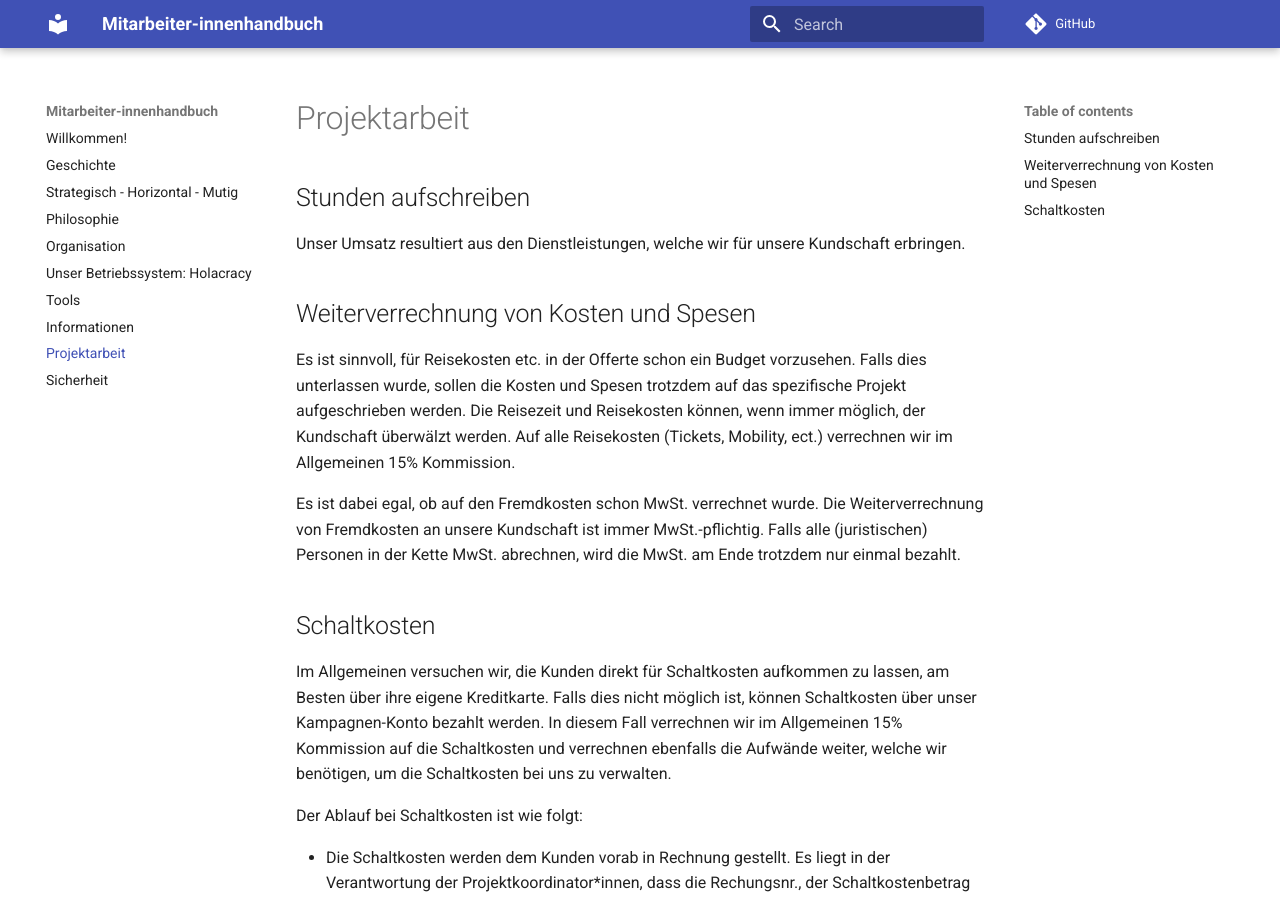
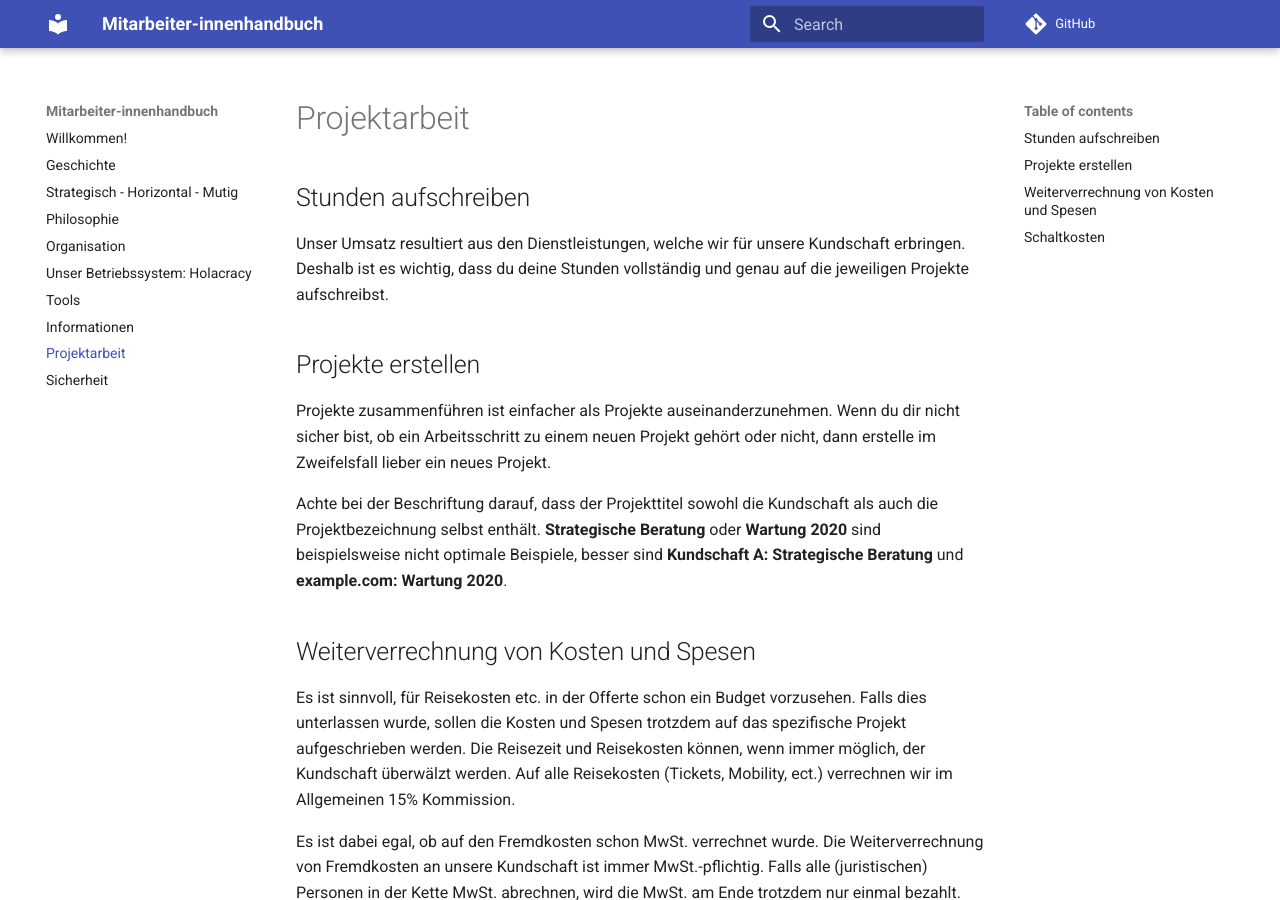
Before and after one commit to nada/handbuch, an MkDocs documentation site: the page built from docs/projektarbeit.md, in a window 1280 px wide and 900 px high. Built offline with MkDocs 1.6.1 and Material for MkDocs 9.7.7, drawn with Linux system fonts in a browser that asks for light colours; comment, search, counter and statistics services are not loaded.

Commit message:
Projekte erstellen

```diff
--- a/docs/projektarbeit.md
+++ b/docs/projektarbeit.md
@@ -2,7 +2,13 @@
 
 ## Stunden aufschreiben
 
-Unser Umsatz resultiert aus den Dienstleistungen, welche wir für unsere Kundschaft erbringen.
+Unser Umsatz resultiert aus den Dienstleistungen, welche wir für unsere Kundschaft erbringen. Deshalb ist es wichtig, dass du deine Stunden vollständig und genau auf die jeweiligen Projekte aufschreibst.
+
+## Projekte erstellen
+
+Projekte zusammenführen ist einfacher als Projekte auseinanderzunehmen. Wenn du dir nicht sicher bist, ob ein Arbeitsschritt zu einem neuen Projekt gehört oder nicht, dann erstelle im Zweifelsfall lieber ein neues Projekt.
+
+Achte bei der Beschriftung darauf, dass der Projekttitel sowohl die Kundschaft als auch die Projektbezeichnung selbst enthält. __Strategische Beratung__ oder __Wartung 2020__ sind beispielsweise nicht optimale Beispiele, besser sind __Kundschaft A: Strategische Beratung__ und __example.com: Wartung 2020__.
 
 ## Weiterverrechnung von Kosten und Spesen
 
```
